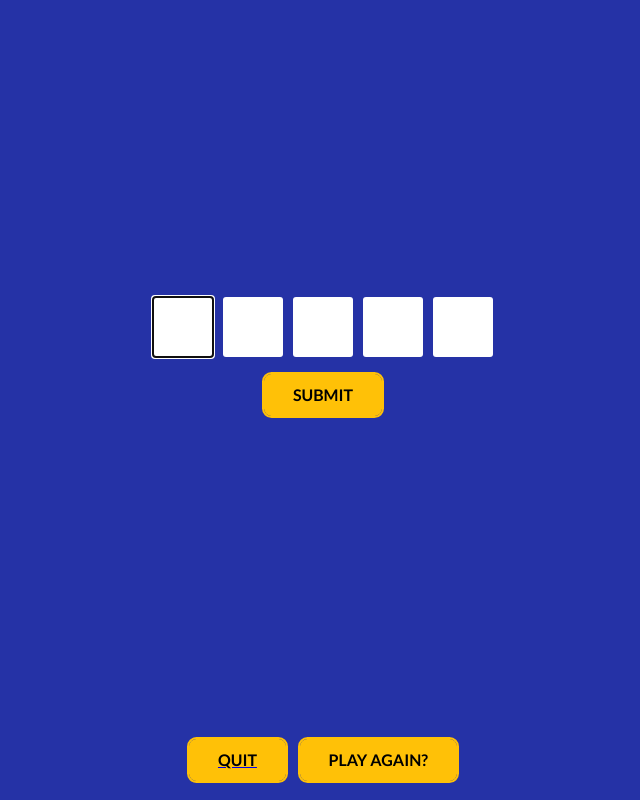
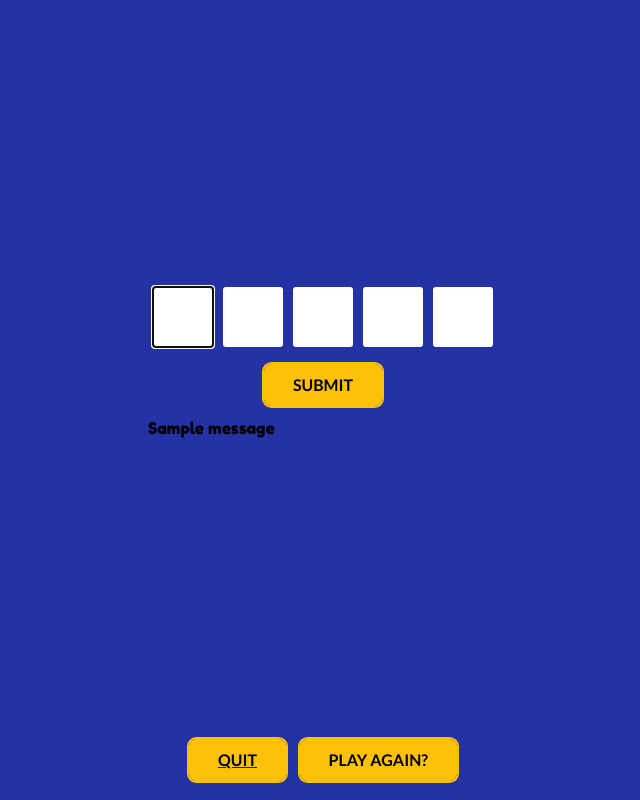
Before and after one commit to C-Undritz/Word-Spiel, a Flask app: page /games_screen in a window 1280 px wide. Shown: the whole page, without its empty margins (317-957 px from the left). Run offline with Flask 2, Linux system fonts and the light colour scheme; one stand-in notice (Sample message) is shown.

Commit message:
Added flash messages section and tidied code

```diff
--- a/templates/game_screen.html
+++ b/templates/game_screen.html
@@ -47,6 +47,20 @@
                 <button class="stn-btn btn-animation" type="submit" id="submit_btn">Submit</button>
             </div>
         </form>
+
+        <!-- displays feedback messages to user -->
+        <div>
+            {% with messages = get_flashed_messages() %}
+            {% if messages %}
+            {% for message in messages %}
+            <div class="flashes">
+                <p class="center-align">{{ message }}</p>
+            </div>
+            {% endfor %}
+            {% endif %}
+            {% endwith %}
+        </div>
+
     </div>
 
     <!-- The Modal -->
@@ -58,7 +72,6 @@
         </div>
     </div>
 
-    <!-- <div id="round_count">{{ game.round_count }}</div> -->
 </div>
 
 <!-- Buttons to quit to menu and play again -->
@@ -71,8 +84,6 @@
     </form>
 </div>
 
-
-
 {% endblock %}
 {% block scripts %}
 
```
